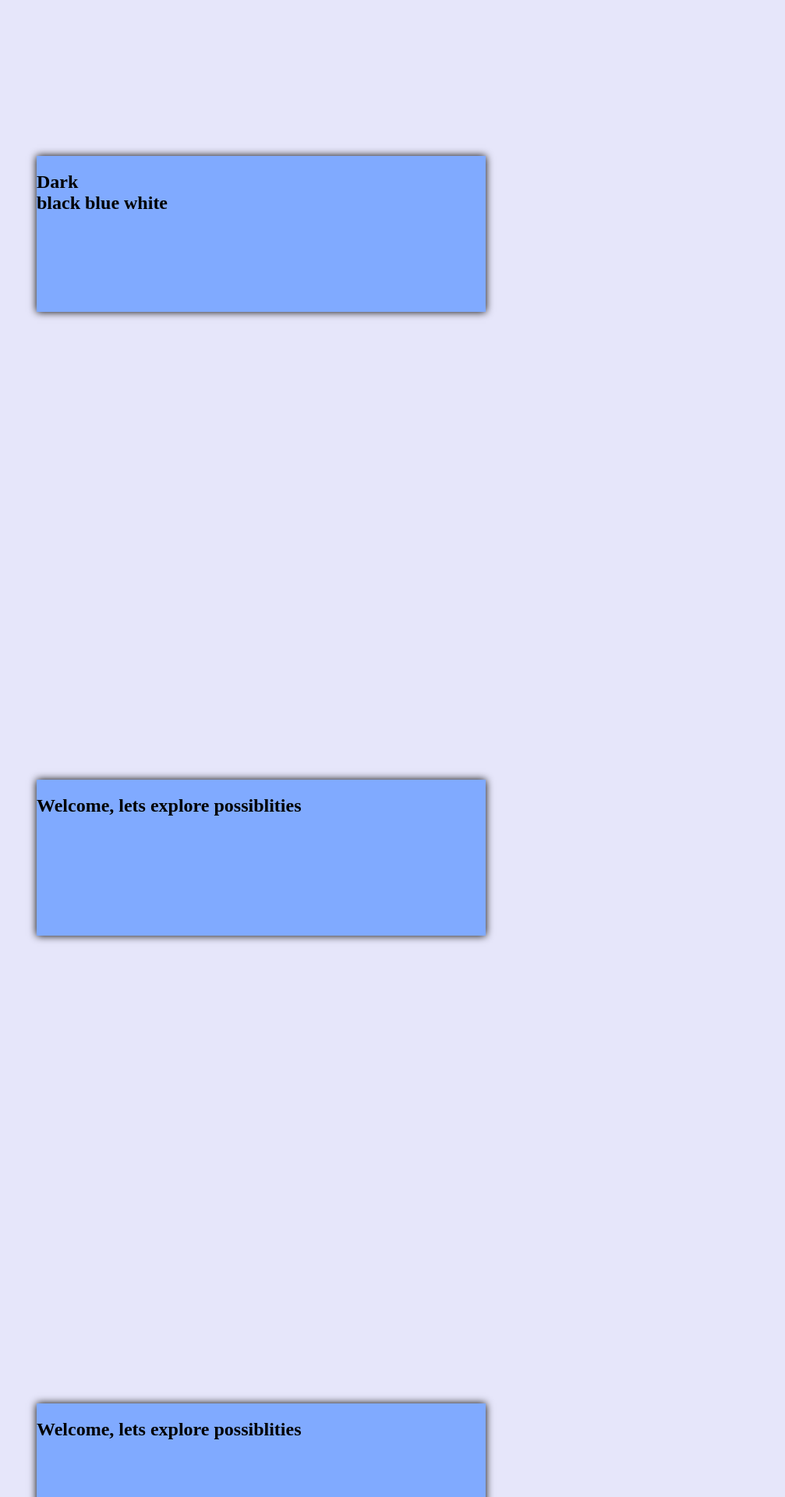
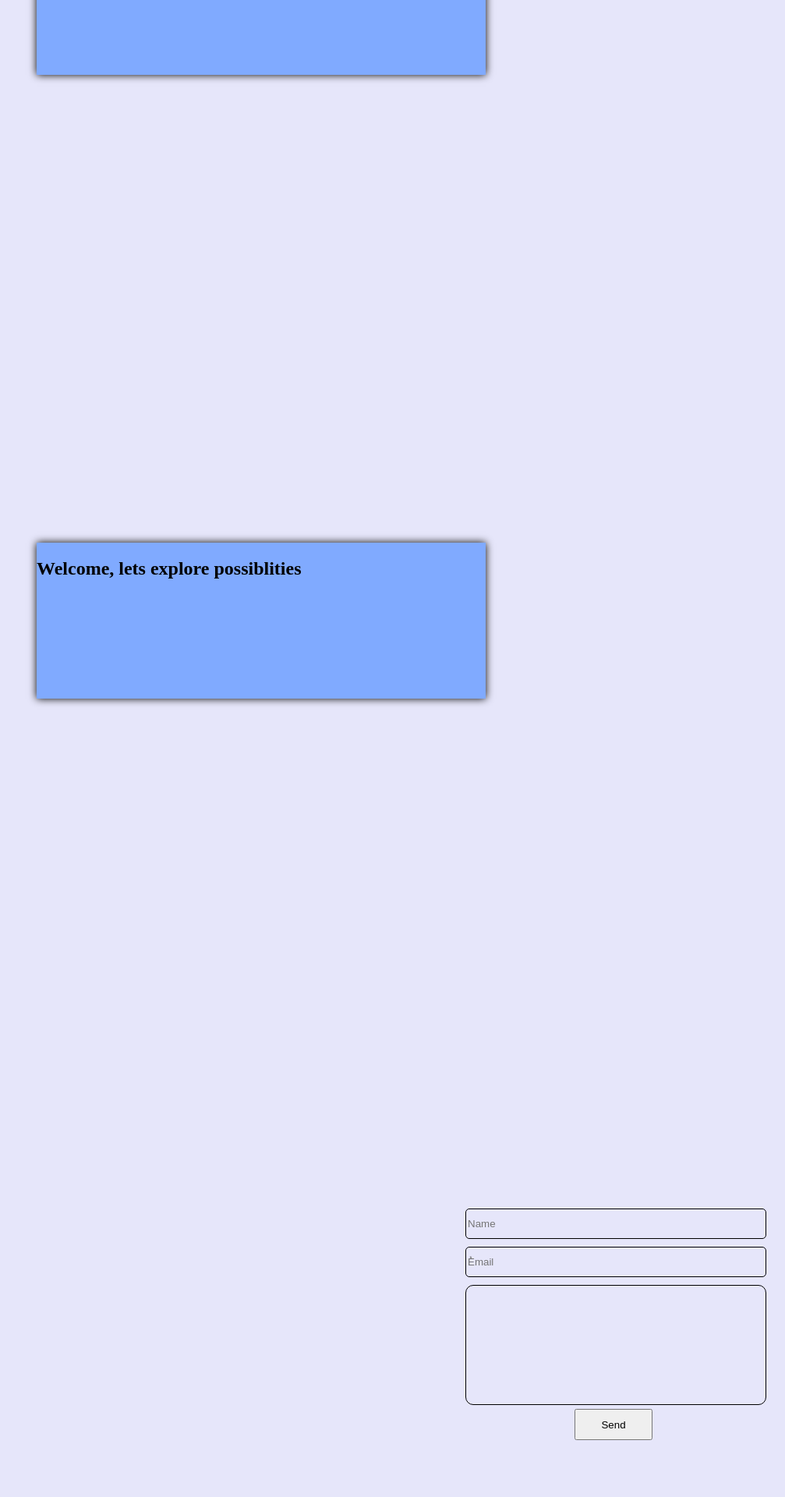
Before and after one commit to abdulqadirmuazzim/portfllio, a Django app: page / in a window 1280 px wide. Shown: the part 1104-3024 px from the top of the page at 78% size, without its empty margins (273-1280 px from the left). After the commit the page ends 2951 px from the top, so only its background shows below. Run offline with Django 5.2, Linux system fonts and the light colour scheme.

Commit message:
setting up contact page

```diff
--- a/portfolio/templates/home.html
+++ b/portfolio/templates/home.html
@@ -11,11 +11,14 @@
 <body>
     <div class="overall">
         <header id="head">
-            <h2>Abdulqadir Mahmood</h2>
+
+            <img id="logo" src="static/lighting.jpg" alt="LOGO">
+            <h2>My Portfolio</h2>
             <div class="tgl">
                 <input type="checkbox" id="toggle"><label for="toggle"></label></input>
                 <!-- <img src="static/day.png" alt="light mode">
                 <img src="static/night.png" alt="dark mode"> -->
+
             </div>
             <nav>
                 <ul>
@@ -29,10 +32,17 @@
         </header>
         <!-- home section -->
         <section id="home">
-            <img src="static/home.png" alt="backgound pic">
             <div class="container">
-                <div class="page">
+                <img src="static/home.png" alt="backgound pic">
+                <!-- <div class="page">
                     <h1>light<br>60% lavender 30% blue 10% darkgrey</h1>
+                </div> -->
+                <div class="cover">
+
+                </div>
+                <div class="text">
+                    <span>My name is </span>
+                    <span>Abdulqadir Mahmood</span>
                 </div>
             </div>
         </section>
@@ -61,8 +71,13 @@
         <!-- Contact section  -->
         <section id="contact">
             <div class="container">
-                <div class="page">
-                    <h1>Welcome, lets explore possiblities</h1>
+                <div class="wrap">
+                    <div class="inp_fields">
+                        <input type="text" placeholder="Name" id="name">
+                        <input type="email" placeholder="ُEmail" id="email">
+                        <input type="text" id="message">
+                        <button id="submit">Send</button>
+                    </div>
                 </div>
             </div>
         </section>
--- a/portfolio/templates/script.js
+++ b/portfolio/templates/script.js
@@ -10,7 +10,7 @@ checkbox.addEventListener('change', function () {
     // Change background color of body
     // document.body.style.background = isChecked ? 'linear-gradient(45deg, #00264d, #000)' : ''
 
-    // Change text color
+    // Change text & color of heading
     const head = document.querySelector("h2")
     head.style.color = isChecked ? "#fff" : ""
 
@@ -43,4 +43,6 @@ window.addEventListener("scroll", () => {
         header.classList.remove("scroll-up");
     }
 
+
+
 });
--- a/portfolio/templates/style.css
+++ b/portfolio/templates/style.css
@@ -187,4 +222,55 @@ label:active:after {
     background: #80aaff;
 }
 
+/* CONTACT PAGE */
+
+.wrap {
+    display: grid;
+    position: relative;
+    width: 100%;
+    height: 100%;
+    right: 0;
+    justify-content: end;
+    align-items: center;
+}
+
+.inp_fields {
+    display: grid;
+    width: 400px;
+    position: relative;
+    right: 0px;
+    margin: 0px 20px;
+    padding: 10px;
+    box-sizing: border-box;
+}
+
+#name,
+#email,
+#message {
+    width: 100%;
+    background: transparent;
+    border: 1px solid black;
+    margin: 5px 0px;
+}
+
+#name,
+#email {
+    height: 35px;
+    border-radius: 5px;
+}
+
+#message {
+    height: 150px;
+    border-radius: 10px;
+}
+
+#submit {
+    height: 40px;
+    width: 100px;
+    display: inline-block;
+    position: relative;
+    justify-self: center;
+
+}
+
 /* END OF MAIN BODY */
```
Also changed, not shown: other parts of portfolio/templates/style.css (+43 -8 lines), portfolio/templates/static/lighting.jpg (added).
